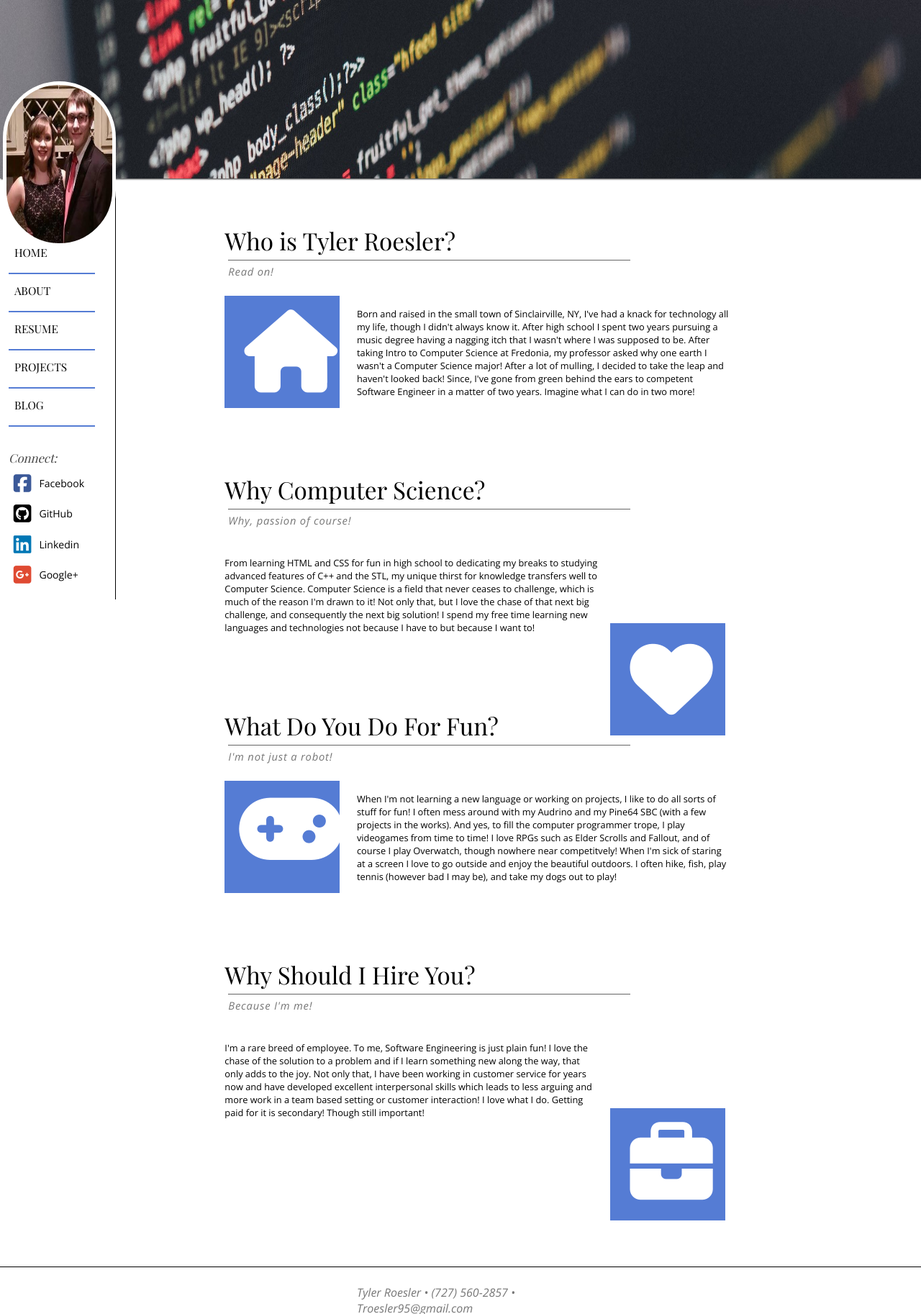
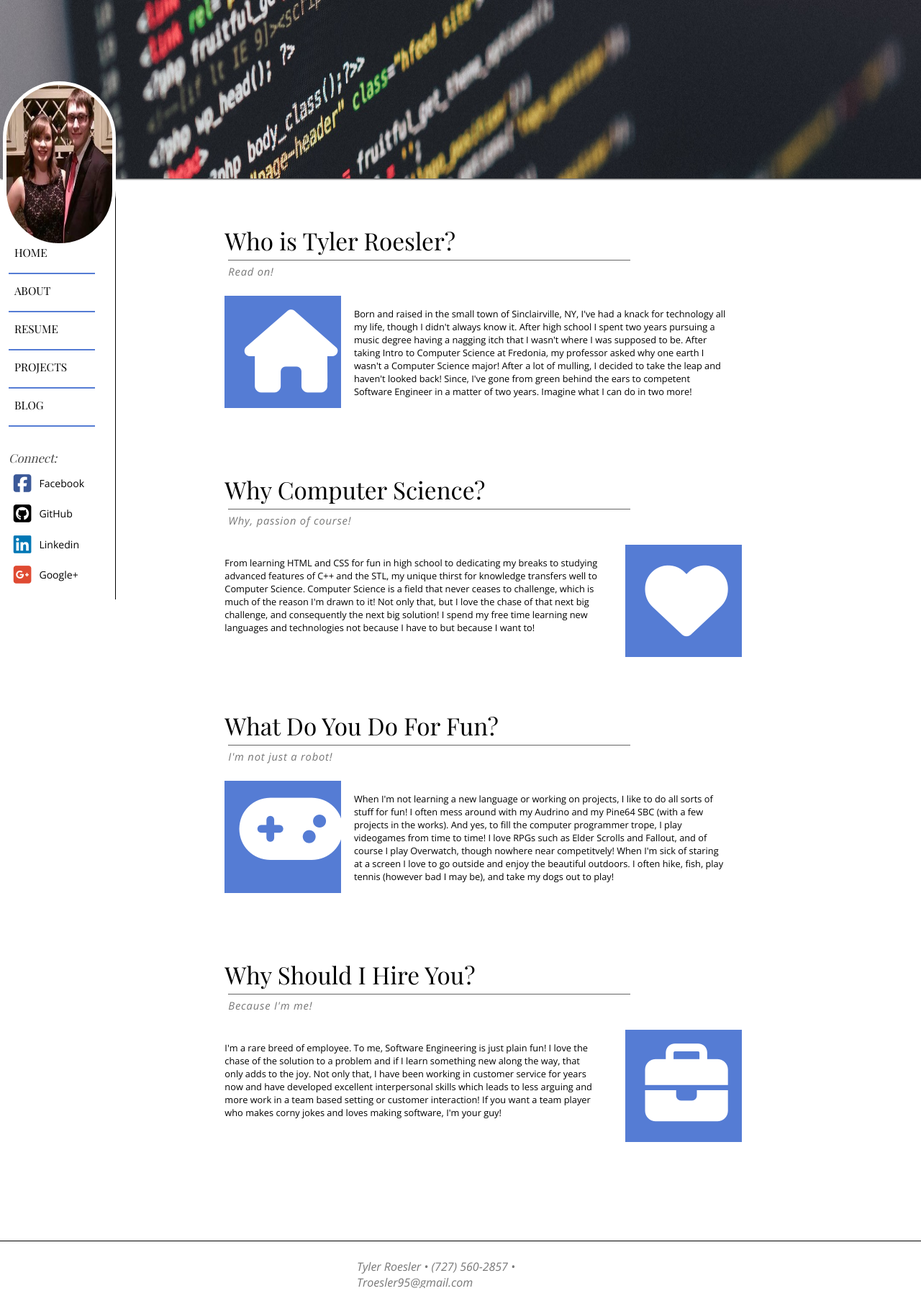
Before and after one commit to Troesler95/Troesler95.github.io, a Jekyll site: the page built from about.html, in a window 1280 px wide. Shown: the whole page at 72% size. Built offline with Jekyll 4.4.1, drawn with Linux system fonts in a browser that asks for light colours; nearby versions of some CDN libraries; some web fonts are replaced; after the commit the page ends 1790 px from its top, so only the background shows below that.

Commit message:
fixed display issues on about.html and font loading issues

```diff
--- a/_layouts/default.html
+++ b/_layouts/default.html
@@ -9,11 +9,12 @@
     <title>{% if page.title %}{{page.title}}
            {% else %}{{site.title}}{% endif %}</title>
     <link rel="canonical" href="{{site.baseurl}}{{page.url}}"/>
+    <link href="https://fonts.googleapis.com/css?family=Open+Sans:400,400i|Playfair+Display:400,400i" rel="stylesheet">
+    <link rel="stylesheet" href="{{site.baseurl}}/css/index.css">
+    <link rel="stylesheet" href="{{site.baseurl}}/css/prettify.css">
     <script src="https://use.fontawesome.com/cddcabe27c.js"></script>
     <!-- GOOGLE PRETTIFY SCRIPT -->
-    <link rel="stylesheet" href="{{site.baseurl}}/css/prettify.css">
-    <script src="https://cdn.rawgit.com/google/code-prettify/master/loader/run_prettify.js?lang=css&amp;skin=desert"></script>    <link rel="stylesheet" href="{{site.baseurl}}/css/index.css">
-
+    <script src="https://cdn.rawgit.com/google/code-prettify/master/loader/run_prettify.js?lang=css&amp;skin=desert"></script>
     <!-- Put line numbers on every line -->
     <style>
         li.L0, li.L1, li.L2, li.L3,
--- a/about.html
+++ b/about.html
@@ -64,8 +64,8 @@ layout: default
             I'm a rare breed of employee. To me, Software Engineering is just plain fun! I love the chase of the
             solution to a problem and if I learn something new along the way, that only adds to the joy. Not only that,
             I have been working in customer service for years now and have developed excellent interpersonal skills
-            which leads to less arguing and more work in a team based setting or customer interaction! I love what I do.
-            Getting paid for it is secondary! Though still important!
+            which leads to less arguing and more work in a team based setting or customer interaction! If you want a
+            team player who makes corny jokes and loves making software, I'm your guy!
         </p>
         <div class="about-icon"><i class="fa fa-3x fa-briefcase"></i></div>
     </div>
--- a/css/index.css
+++ b/css/index.css
@@ -1,5 +1,3 @@
-@import url('https://fonts.googleapis.com/css?family=Open+Sans:400,400i|Playfair+Display:400,400i');
-
 * {
     margin: 0;
     padding: 0;
@@ -392,7 +390,7 @@ div.about-section:nth-of-type(1) {
 
 .about-cont {
     display: block;
-    width: 100%;
+    width: 90%;
     height: 100%;
     margin-top: 1.5rem;
 }
@@ -401,15 +399,15 @@ div.about-section:nth-of-type(1) {
     display: inline-block;
     position: relative;
     top: 1.8vh;
-    width: 65%;
-    padding-left: 1.5rem;
+    width: 72.5%;
+    padding-left: 2.5%;
     font-size: 1vw;
 }
 
 .about-section .about-icon {
     display: inline-block;
     float: left;
-    width: 20%;
+    width: 22.5%;
     background: #557CD4;
 }
 
@@ -432,9 +430,10 @@ div.about-section:nth-of-type(1) {
     padding-right: 1.5rem;
 }
 
+
 .right .about-icon {
     float: right !important;
-    margin-right: 8vw;
+    /*margin-right: 7.5vw;*/
 }
 
 
```
